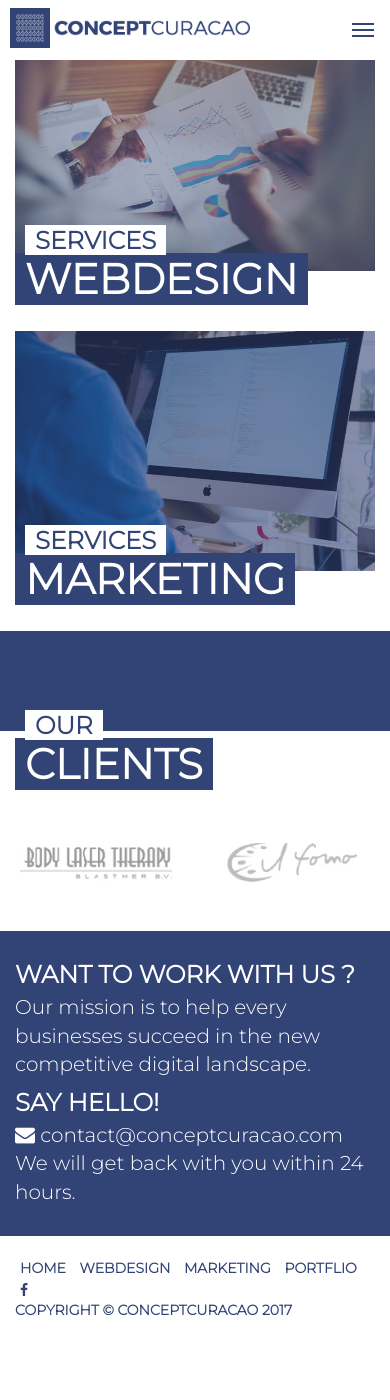
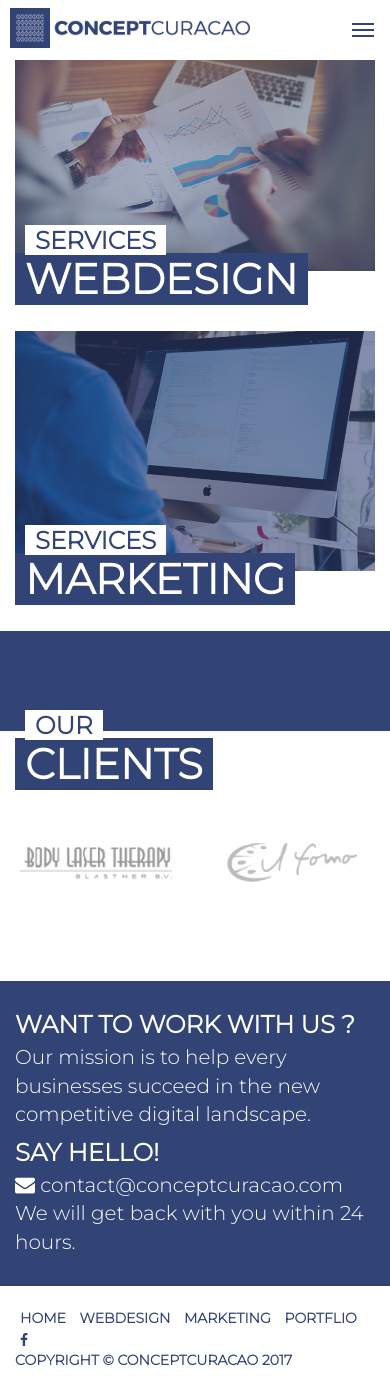
Before and after one commit to devbox02/conceptcuracao, a Jekyll site: the page built from index.html, in a window 390 px wide and 1400 px high, scrolled down 829 px. Built offline with Jekyll 4.4.1, drawn with Linux system fonts in a browser that asks for light colours; before the commit the page ends 2179 px from its top, so only the background shows below that.

Commit message:
spacing09

```diff
--- a/_includes/head.html
+++ b/_includes/head.html
@@ -30,6 +30,15 @@
 	h1.block-page {
     font-size: 7em;
     }
+	#clients {
+	height: 150px;
+	}
+	.client-img {
+    height: 50px;
+	}
+	.client-block {
+    height: 50px;
+	}
 	}
 	@media(max-width:1280px) {
     #spacing {
@@ -58,6 +67,12 @@
 	}
 	.pricing-head-text h4 {
 	font-size: 44px;
+	}
+	.client-img {
+    height: 90px;
+	}
+	.client-block {
+    height: 90px;
 	}
 	}
 	/* Mobile View */
@@ -95,6 +110,12 @@
     #home p {
     font-size: 24px;
     }
+	.client-img {
+    height: 90px;
+	}
+	.client-block {
+    height: 90px;
+	}
 }
 @media(max-width:768px) {
     body {
@@ -205,8 +226,20 @@
 	.pricing-footer p {
 	font-size: 20px;
 	}
+	.client-img {
+    height: 90px;
+	}
+	.client-block {
+    height: 90px;
+	}
 }
 @media(max-width:600px) {
+	h1.block {
+    font-size: 4em;
+	}
+	h2.block-two {
+    font-size: 4em;
+	}
 	h1.block-page {
     font-size: 6em;
     }
@@ -216,9 +249,27 @@
 	.footer-away {
 	display: none;
 	}
+	#clients {
+    height: 250px;
+	}
+	#services-one {
+    height: 900px;
+    }
 	#services-two {
-    height: 650px;
+    height: 1200px;
     }
+	#spacing {
+    height: 450px;
+	}
+	.re-xs-12 {
+    height: 450px;
+	}
+	.client-img {
+    height: 90px;
+	}
+	.client-block {
+    height: 90px;
+	}
 }
 @media(max-width:420px) {
     h1 {
@@ -272,9 +323,6 @@
     h2.block-four {
     font-size: 3em;
     }
-    .re-xs-12 {
-    height: 90px;
-    }
 	.re-xs-12-2 {
     height: 425px;
     }
@@ -308,6 +356,12 @@
 	}
 	.pricing-head-text h4 {
 	font-size: 28px;
+	}
+	.client-img {
+    height: 90px;
+	}
+	.client-block {
+    height: 90px;
 	}
 }
 @media(max-width:400px) {
--- a/index.html
+++ b/index.html
@@ -36,7 +36,7 @@
 <section id="services-one">
     <div class="container capped">
         <div class="row">
-            <div class="col-sm-6 col-xs-12 wow fadeInLeft">
+            <div class="col-sm-6 col-xs-12 re-xs-12">
                 <a href="{{site.url}}/webdesign">
                 <div class="overlay">
                 <img src="/images/P01.jpg" class="img-responsive"/>
@@ -45,7 +45,7 @@
                 </div>
                 </a>
             </div>
-            <div class="col-sm-6 col-xs-12 wow fadeInRight">
+            <div class="col-sm-6 col-xs-12 re-xs-12">
                 <a href="{{site.url}}/marketing">
                 <div class="overlay">
                 <img src="/images/P02.jpg" class="img-responsive"/>
@@ -72,16 +72,16 @@
 <section id="clients">
     <div class="container capped">
         <div class="row">
-            <div class="col-lg-4 col-xs-12 re-xs-12">
+            <div class="col-lg-4 col-xs-12 client-block">
                 <h2 class="block-four"><span class="blue">CLIENTS</span></h2>
                 <h3 class="block-three"><span class="white">OUR</span></h3>
             </div>
-            <div class="col-lg-8 col-xs-12 re-xs-12">
+            <div class="col-lg-8 col-xs-12 client-img">
                 <div class="row">
-                    <div class="col-lg-4 col-xs-6 re-xs-12">
+                    <div class="col-lg-4 col-xs-6">
                         <img src="{{site.url}}/images/clients/output/02.jpg" class="img-responsive"/>
                     </div>
-                    <div class="col-lg-4 col-xs-6 re-xs-12">
+                    <div class="col-lg-4 col-xs-6">
                         <img src="{{site.url}}/images/clients/output/03.jpg" class="img-responsive"/>
                     </div>
                 </div>
```
